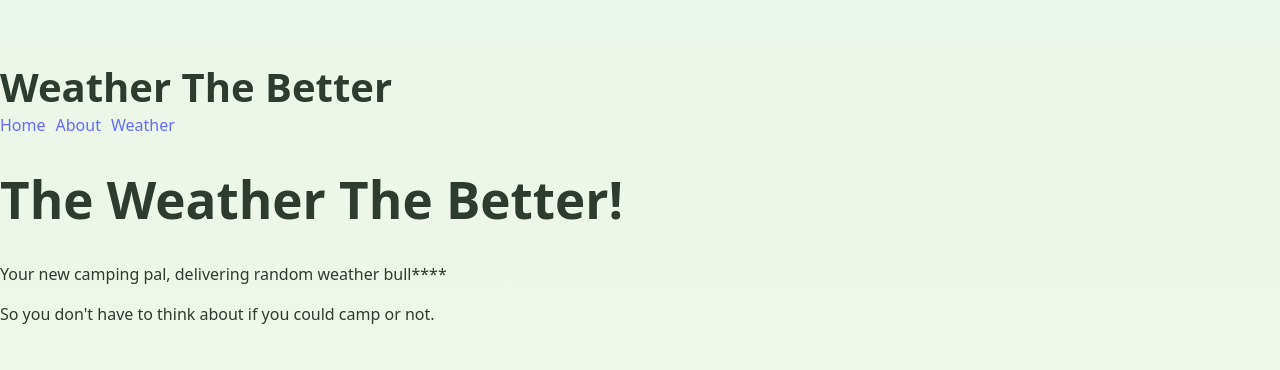
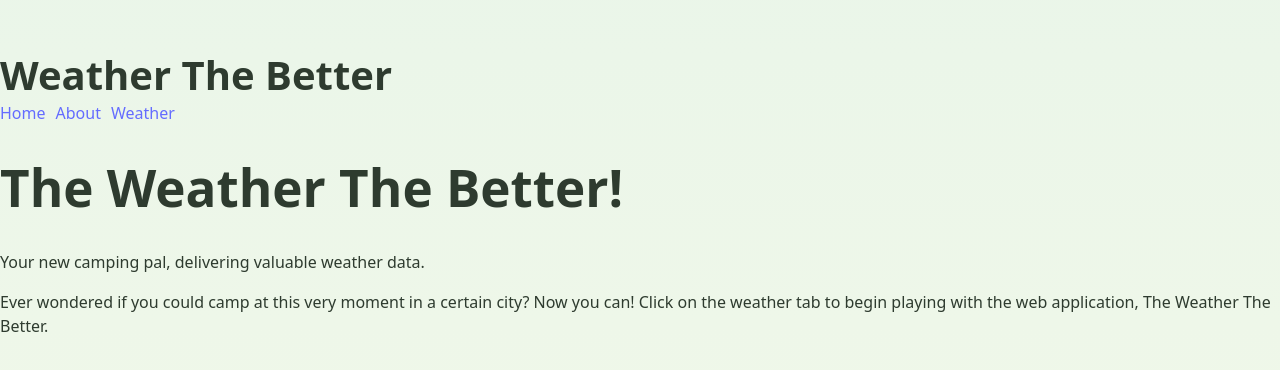
Before and after one commit to ally1195/wtb, a React (Vite) app: page / in a window 1280 px wide. Shown: the part 210-580 px from the top of the page. Built offline with nearby package versions, Linux system fonts and the light colour scheme; no server answers.

Commit message:
final commit baby, and with that UMD is done

```diff
--- a/src/pages/HomePage.tsx
+++ b/src/pages/HomePage.tsx
@@ -2,8 +2,11 @@ import React from 'react';
 const HomePage: React.FC = () => (
     <div>
         <h1> The Weather The Better! </h1>
-        <p> Your new camping pal, delivering random weather bull**** </p>
-        <p> So you don't have to think about if you could camp or not.</p>
+        <p> Your new camping pal, delivering valuable weather data. </p>
+        <p> Ever wondered if you could camp at this very moment in a certain city?
+            Now you can! Click on the weather tab to begin playing with the web application,
+            The Weather The Better.
+        </p>
     </div>
 
 );
```
Also changed, not shown: 1 other file (tests, documents, lock files or other folders).
